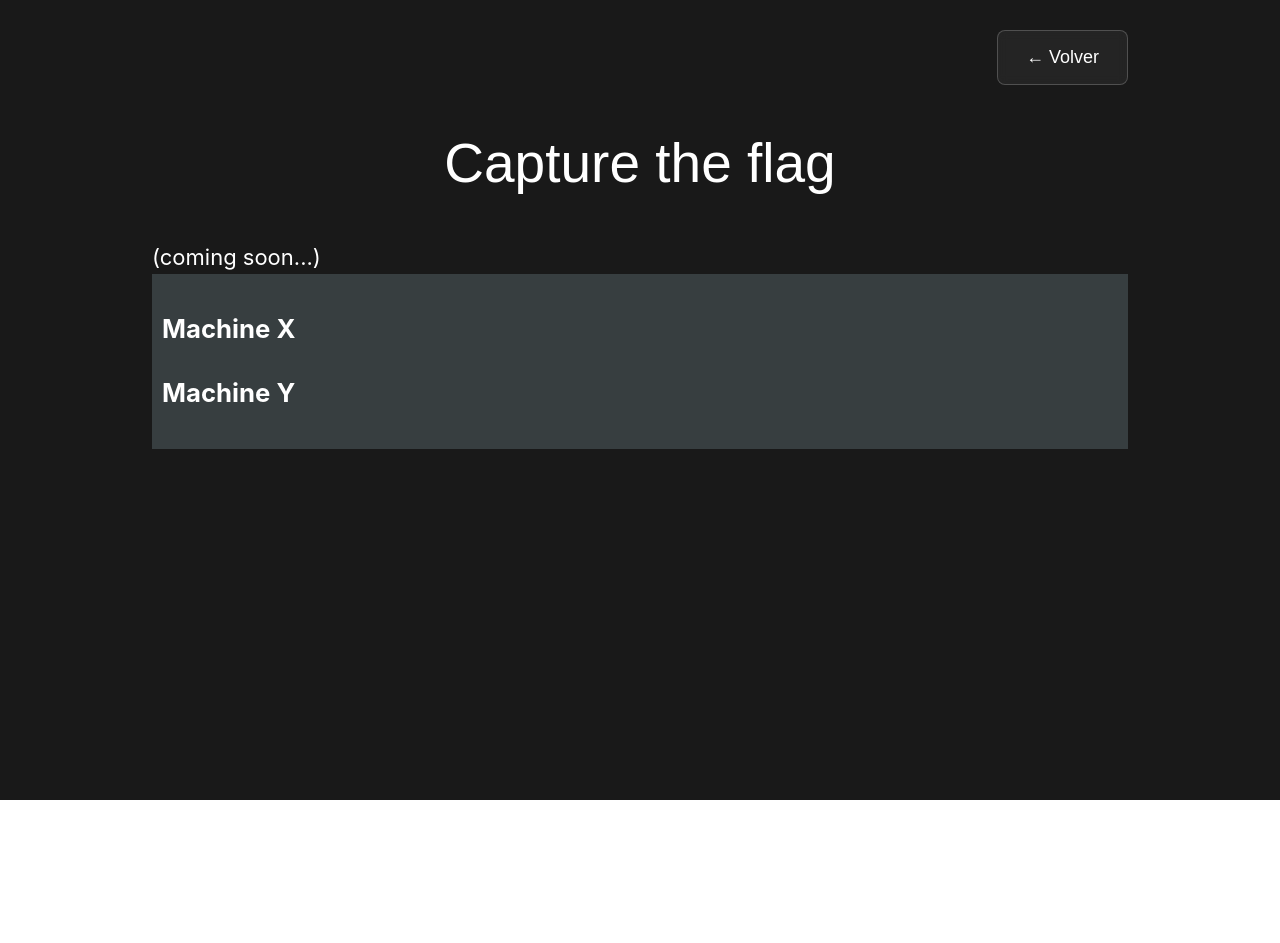
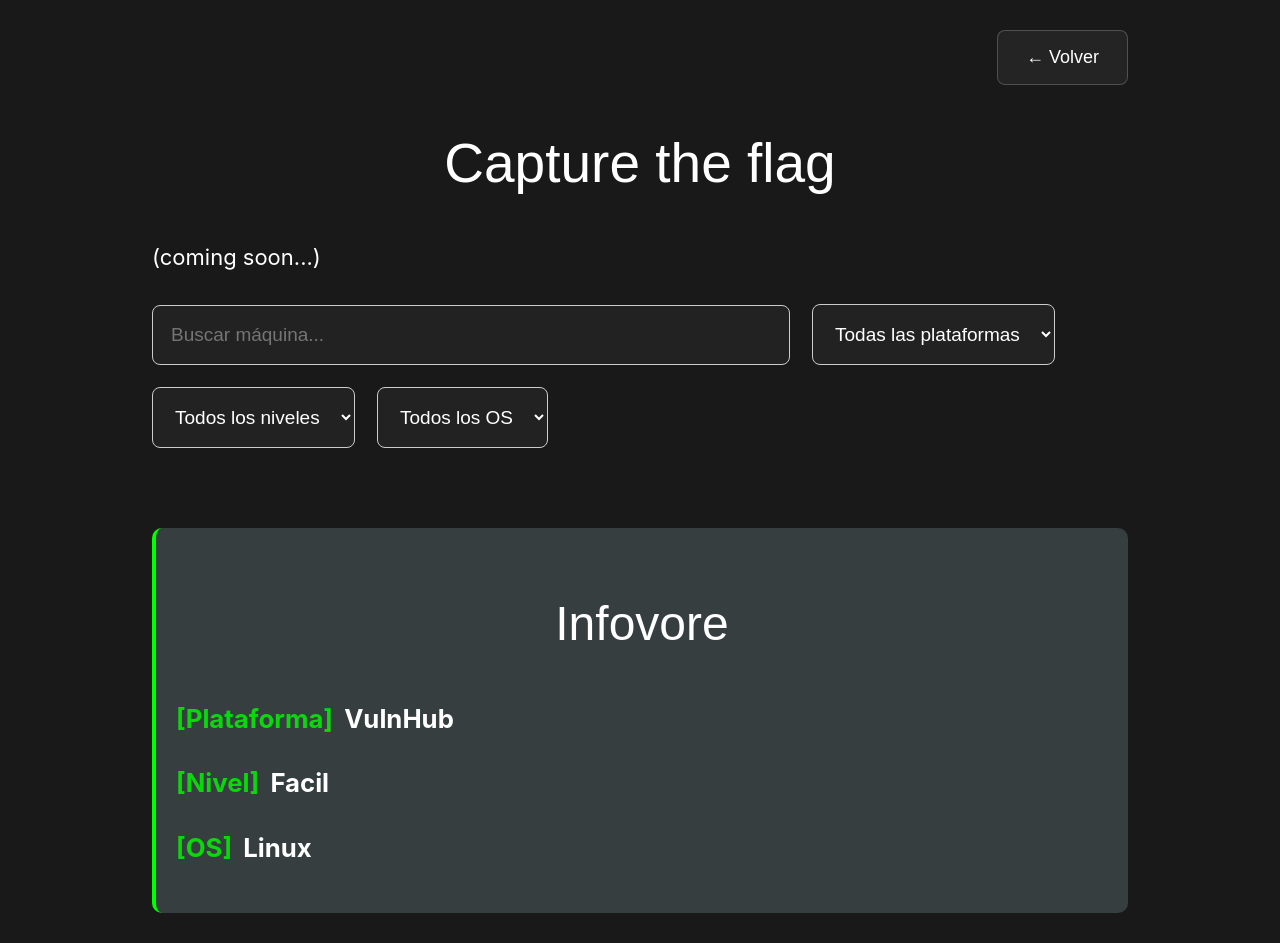
Before and after one commit to mrallfredii/mrallfredii.github.io, a React (Vite) app: page /ctf in a window 1280 px wide. Before the commit the page ends 800 px from the top, so only its background shows below. Built offline with nearby package versions, Linux system fonts and the light colour scheme; a web font is replaced by a local one.

Commit message:
added logic of ctf search

```diff
--- a/src/Ctf.css
+++ b/src/Ctf.css
@@ -1,4 +1,51 @@
 .machines {
+    display: flex;
+    flex-direction: column;
+    gap: 35px;
+}
+
+.filters-section {
+    padding-top: 30px;
+    display: flex;
+    gap: 22px;
+    margin-bottom: 80px;
+    flex-wrap: wrap;
+    align-items: center;
+}
+
+.filters-section input, .filters-section select {
+    padding: 18px;
+    border-radius: 8px;
+    border: 1px solid #ccc;
+    background: #222;
+    color: white;
+    font-size: 19px;
+}
+
+.filters-section select {
+    cursor: pointer;
+}
+
+.machine-card {
     background-color: #373e40;
-    padding: 10px;
+    border-left: 4px solid #00ff00;
+    padding-left: 15px;
+    padding: 20px;
+    border-radius: 10px;
+    cursor: default;
 }
+
+.input {
+    width: 600px;
+}
+
+h2 {
+    font-size: 48px;
+}
+
+.label {
+    color: #00ff00;
+    font-weight: bold;
+    margin-right: 5px;
+    opacity: 0.8;
+}
--- a/src/Ctf.tsx
+++ b/src/Ctf.tsx
@@ -1,8 +1,28 @@
 import { useNavigate } from 'react-router-dom';
+import { useState } from 'react';
 import './Ctf.css'
+
+const MACHINES_DATA = [
+    { id: 1, name: 'Infovore', platform: 'VulnHub', level: 'Facil', os: 'Linux' },
+    // { id: 2, name: 'Machine Y', platform: 'HackTheBox', level: 'Media', os: 'Linux' },
+];
 
 const Ctf = () => {
     const navigate = useNavigate();
+
+    const [searchTerm, setSearchTerm] = useState('');
+    const [filterPlatform, setFilterPlatform] = useState('');
+    const [filterLevel, setFilterLevel] = useState('');
+    const [filterOS, setFilterOS] = useState('');
+
+    const filteredMachines = MACHINES_DATA.filter(machine => {
+        return (
+            machine.name.toLowerCase().includes(searchTerm.toLowerCase()) &&
+            (filterPlatform === '' || machine.platform === filterPlatform) &&
+            (filterLevel === '' || machine.level === filterLevel) &&
+            (filterOS === '' || machine.os === filterOS)
+        );
+    });
 
     return (
         <div className="container">
@@ -10,15 +30,66 @@ const Ctf = () => {
             ← Volver
             </button>
 
-            <h1>
-                Capture the flag
-            </h1>
+            <h1>Capture the flag</h1>
 
             (coming soon...)
+
+            {/* --- SECCIÓN DE FILTROS --- */}
+            <div className="filters-section">
+                <input
+                    className='input'
+                    type="text"
+                    placeholder="Buscar máquina..."
+                    onChange={(e) => setSearchTerm(e.target.value)}
+                />
+
+                <select onChange={(e) => setFilterPlatform(e.target.value)}>
+                    <option value="">Todas las plataformas</option>
+                    <option value="HackTheBox">HackTheBox</option>
+                    <option value="TryHackMe">TryHackMe</option>
+                    <option value="VulnHub">VulnHub</option>
+                </select>
+
+                <select onChange={(e) => setFilterLevel(e.target.value)}>
+                    <option value="">Todos los niveles</option>
+                    <option value="Facil">Fácil</option>
+                    <option value="Media">Media</option>
+                    <option value="Dificil">Difícil</option>
+                    <option value="Insane">Insane</option>
+                </select>
+
+                <select onChange={(e) => setFilterOS(e.target.value)}>
+                    <option value="">Todos los OS</option>
+                    <option value="Linux">Linux</option>
+                    <option value="Windows">Windows</option>
+                </select>
+            </div>
+
+            {/* --- LISTADO DE MÁQUINAS --- */}
             <div className='section_machines'>
                 <div className='machines'>
-                    <h3>Machine X</h3>
-                    <h3>Machine Y</h3>
+                    {filteredMachines.length > 0 ? (
+                        filteredMachines.map(machine => (
+                            <div key={machine.id} className="machine-card">
+                                <h2 className='maquina_name'>{machine.name}</h2>
+
+                                <h3 className='plataforma'>
+                                    <span className="label">[Plataforma]</span> {machine.platform}
+                                </h3>
+
+                                <h3 className='nivel'>
+                                    <span className="label">[Nivel]</span> {machine.level}
+                                </h3>
+
+                                <h3 className='os'>
+                                    <span className="label">[OS]</span> {machine.os}
+                                </h3>
+                            </div>
+                        ))
+                    ) : (
+                        <p>No se encontraron máquinas con esos filtros</p>
+                    )}
+
                 </div>
             </div>
 
```
Also changed, not shown: 1 other file (tests, documents, lock files or other folders).
